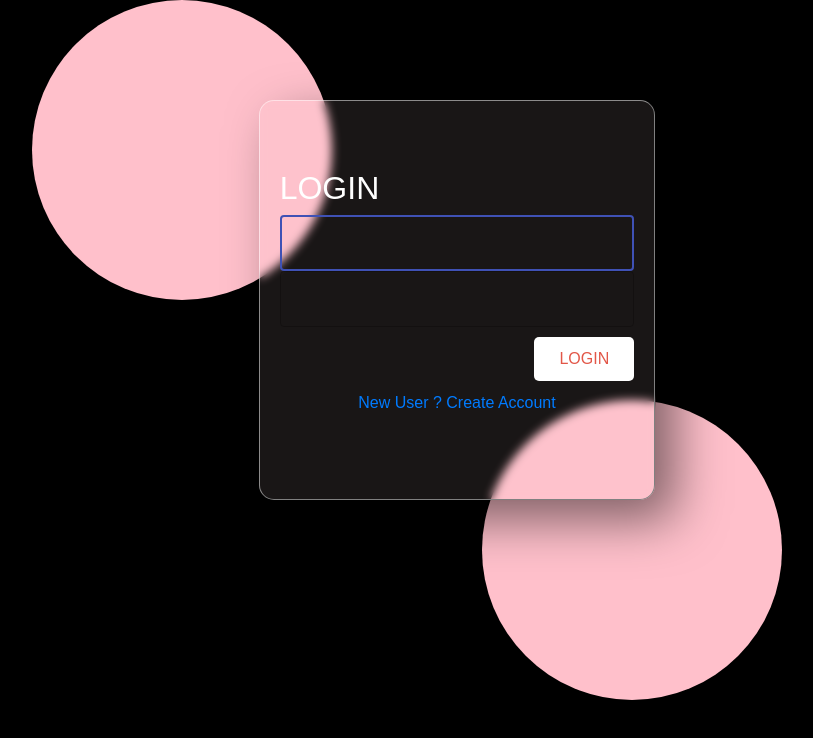
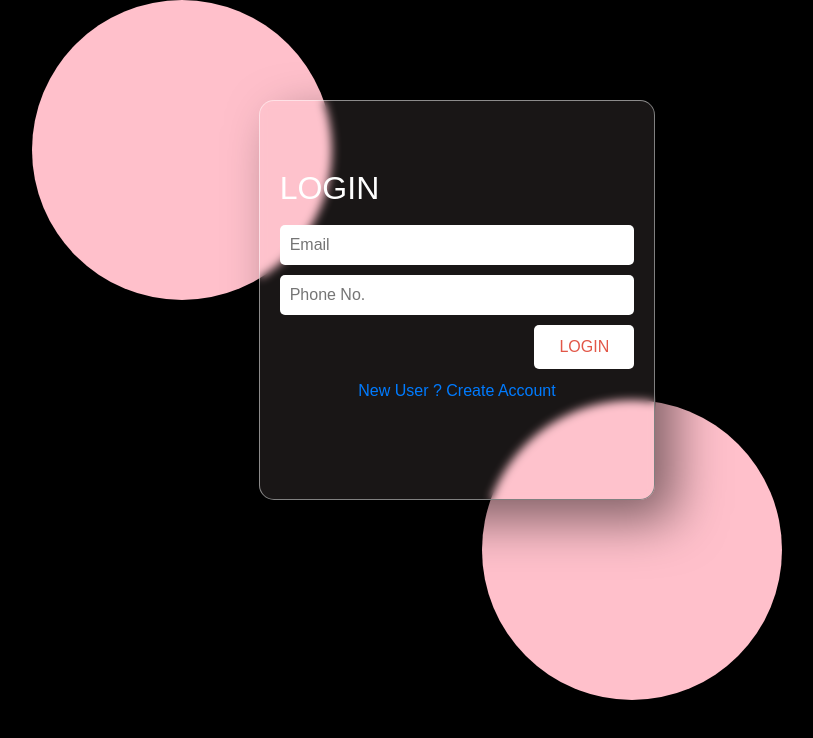
Before and after one commit to cmabirua/Project, a React (Create React App) app: page /login in a window 1280 px wide. Shown: the top 738 px of the page, without its empty margins (183-996 px from the left). Built offline with nearby package versions, Linux system fonts and the light colour scheme.

Commit message:
Update Text Box

```diff
--- a/src/UI/TextBox/TextBox.js
+++ b/src/UI/TextBox/TextBox.js
@@ -1,18 +1,21 @@
 import React from "react";
 import Grid from '@material-ui/core/Grid';
-import TextField from '@material-ui/core/TextField';
+// import TextField from '@material-ui/core/TextField';
+import Styles from "./TextBox.module.css"
 export default function TextBox(props){
+
     return (
             <Grid item xs={props.xs} sm={props.sm}>
-              <TextField
+              <input
                 autoComplete={props.auto}
                 name={props.name}
-                variant="outlined"
                 required
-                fullWidth
+                style={{width:`${props.width}`}}
                 id={props.id}
                 label={props.label}
                 autoFocus={props.autofocus}
+                className={Styles.TextBox}
+                placeholder={props.placeholder}
               />
         </Grid>
 
--- a/src/UI/TextBox/TextBox.module.css
+++ b/src/UI/TextBox/TextBox.module.css
@@ -0,0 +1,16 @@
+.TextBox{
+    background-color: white;
+    /* color: white; */
+    border-color: white;
+}
+input{
+    /* width: 80%; */
+    height: 40px;
+    border: none;
+    outline: none;
+    border-radius: 5px;
+    padding: 10px;
+    margin-left: 0px;
+    margin-top: 10px;
+
+}
```
